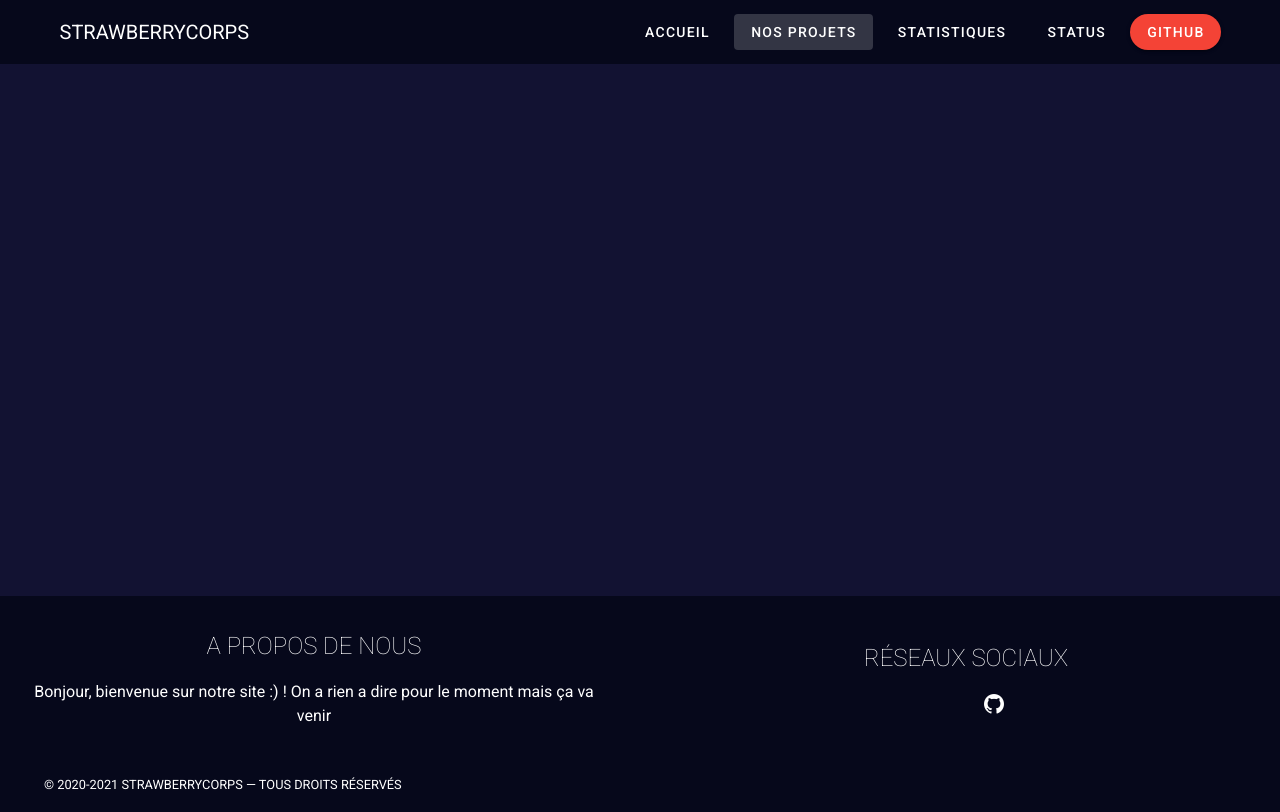
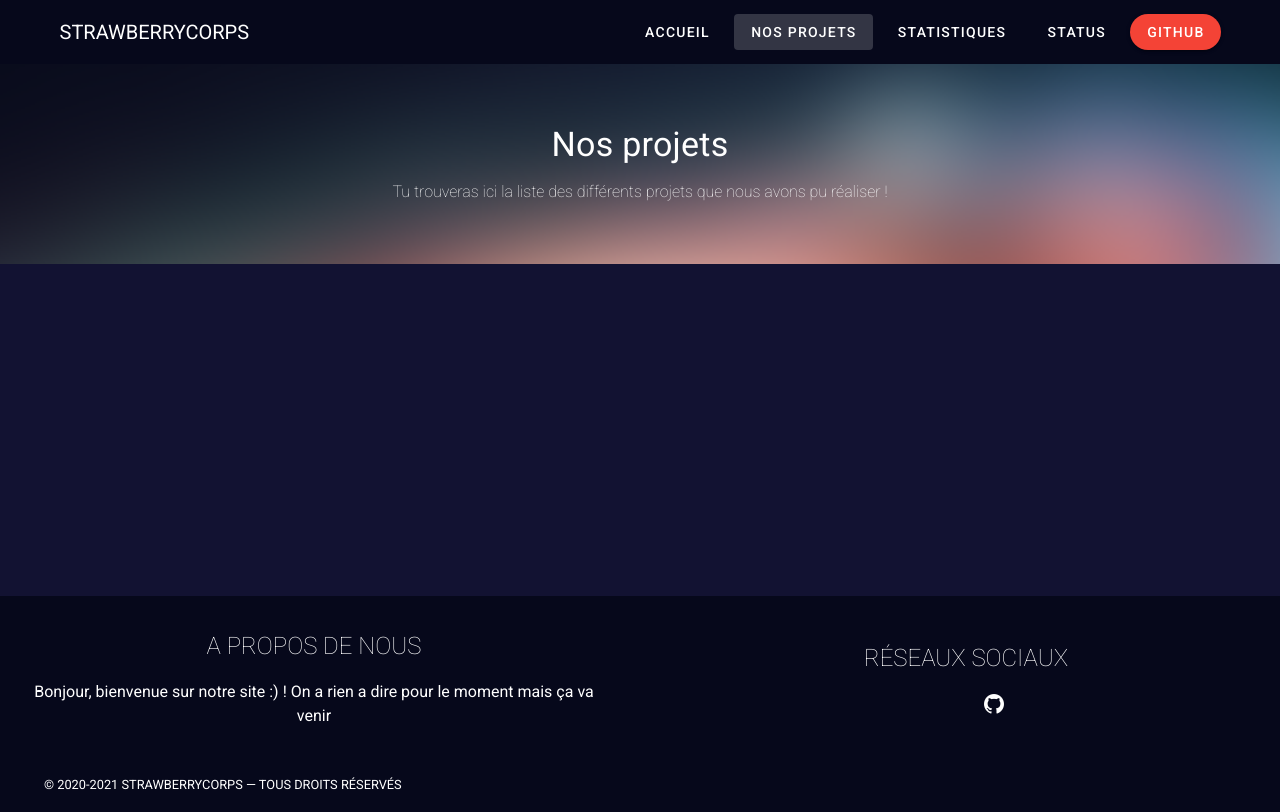
Before and after one commit to StrawberryCorps/Strawberry.bzh, a Vue app: page /nos-projets in a window 1280 px wide. Built offline with nearby package versions, Linux system fonts and the light colour scheme.

Commit message:
avancement du site

```diff
--- a/public/index.html
+++ b/public/index.html
@@ -3,6 +3,9 @@
   <head>
     <meta charset="utf-8">
     <meta http-equiv="X-UA-Compatible" content="IE=edge">
+    <meta name="description" content="Plugin Minecraft">
+    <meta name="keywords" content="Strawberrycorps, github, minecraft, java, vuejs">
+    <meta name="author" content="Eclixal & Uicias">
     <meta name="viewport" content="width=device-width,initial-scale=1.0">
     <link rel="icon" href="<%= BASE_URL %>favicon.ico">
     <title>StrawberryCorps</title>
--- a/src/components/Footer.vue
+++ b/src/components/Footer.vue
@@ -40,11 +40,5 @@
 <script>
 export default {
   name: "Footer",
-  data: () => ({
-  }),
 }
 </script>
-
-<style scoped>
-
-</style>
--- /dev/null
+++ b/src/components/HeaderPage.vue
@@ -0,0 +1,31 @@
+<template>
+  <v-parallax
+      dark
+      src="@/assets/background.png"
+      height="200"
+  >
+    <v-row
+        align="center"
+        justify="center"
+    >
+      <v-col
+          class="text-center"
+          cols="12"
+      >
+        <h1 class="display-1 mb-4">
+          {{ titre }}
+        </h1>
+        <h4 class="subheading font-weight-thin">
+          {{ description }}
+        </h4>
+      </v-col>
+    </v-row>
+  </v-parallax>
+</template>
+
+<script>
+export default {
+  name: "HeaderPage",
+  props: ['titre', 'description']
+}
+</script>
--- a/src/views/Projets.vue
+++ b/src/views/Projets.vue
@@ -1,13 +1,14 @@
 <template>
-  <div>
-
-  </div>
+  <section>
+    <header-page description="Tu trouveras ici la liste des différents projets que nous avons pu réaliser !" titre="Nos projets"></header-page>
+  </section>
 </template>
 
 <script>
 
+import HeaderPage from "@/components/HeaderPage";
 export default {
   name: 'Projets',
-  components: {}
+  components: {HeaderPage}
 }
 </script>
--- a/src/views/Stats.vue
+++ b/src/views/Stats.vue
@@ -1,13 +1,14 @@
 <template>
-  <div>
-
-  </div>
+  <section>
+    <header-page titre="Statistiques" description=""></header-page>
+  </section>
 </template>
 
 <script>
 
+import HeaderPage from "@/components/HeaderPage";
 export default {
   name: 'Stats',
-  components: {}
+  components: {HeaderPage}
 }
 </script>
```
